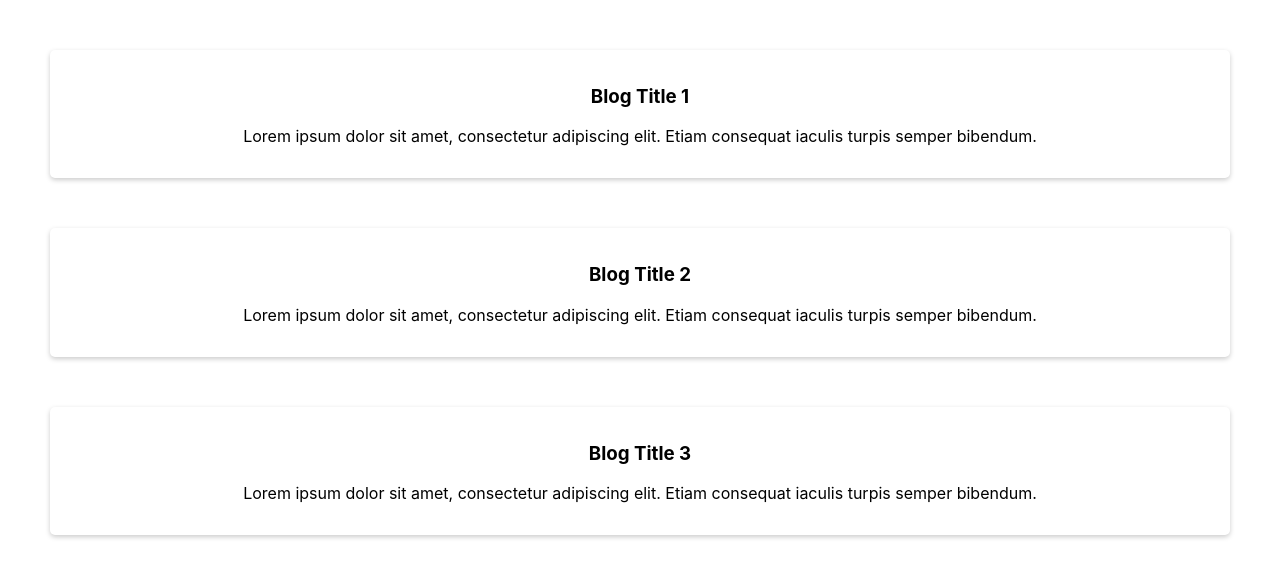
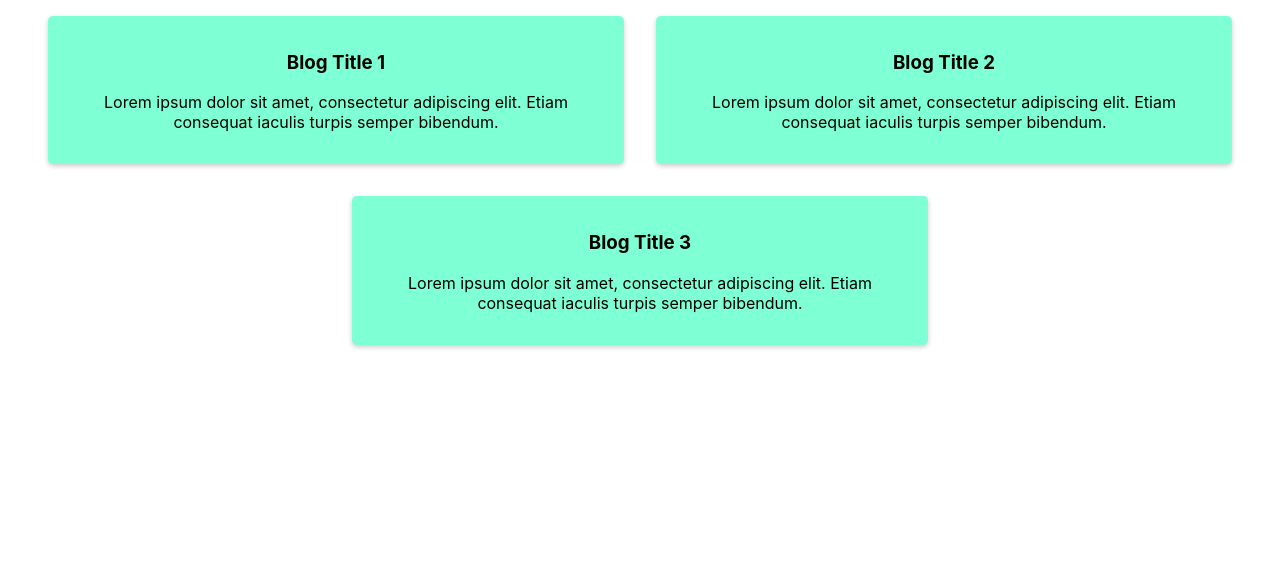
Before and after one commit to AnasBinAteeq/ReactUdemy, a React (Create React App) app: page / in a window 1280 px wide. Shown: the top 578 px of the page. Built offline with nearby package versions, Linux system fonts and the light colour scheme.

Commit message:
css modules

```diff
--- a/src/App.css
+++ b/src/App.css
@@ -1,11 +1,3 @@
 .App {
   text-align: center;
 }
-
-.blogCard{
-  margin: 50px;
-  padding: 16px;
-  box-sizing: border-box;
-  border-radius: 5px;
-  box-shadow: 0 2px 5px #ccc
-}
--- /dev/null
+++ b/src/BlogCard.module.css
@@ -0,0 +1,15 @@
+.blogCard{
+    margin: 16px;
+    padding: 16px;
+    box-sizing: border-box;
+    border-radius: 5px;
+    box-shadow: 0 2px 5px #ccc;
+    background-color: aquamarine;
+  }
+
+@media (min-width: 992px){
+    .blogCard{
+        width: 45%;
+        display: inline-block;
+    }
+}
--- a/src/blogCard.js
+++ b/src/blogCard.js
@@ -1,12 +1,13 @@
 import React from "react"
 import { dumplogs } from "./util";
+import classes from './BlogCard.module.css'
 
 const BlogCard = (props) => {
 
    dumplogs(props);
 
     return(
-      <div className='blogCard'>
+      <div className={classes.blogCard}>
         <h3>{props.title}</h3>
         <p>{props.description}</p>
       </div>
```
